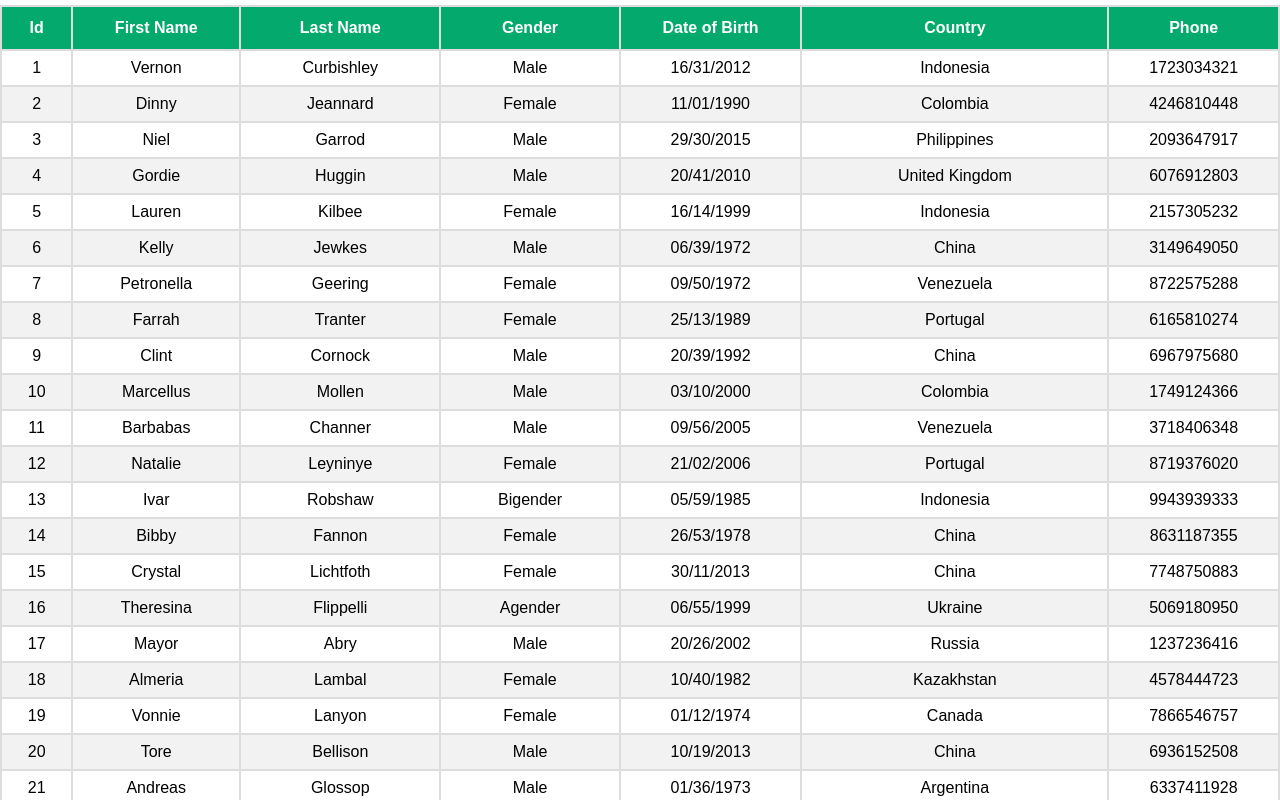
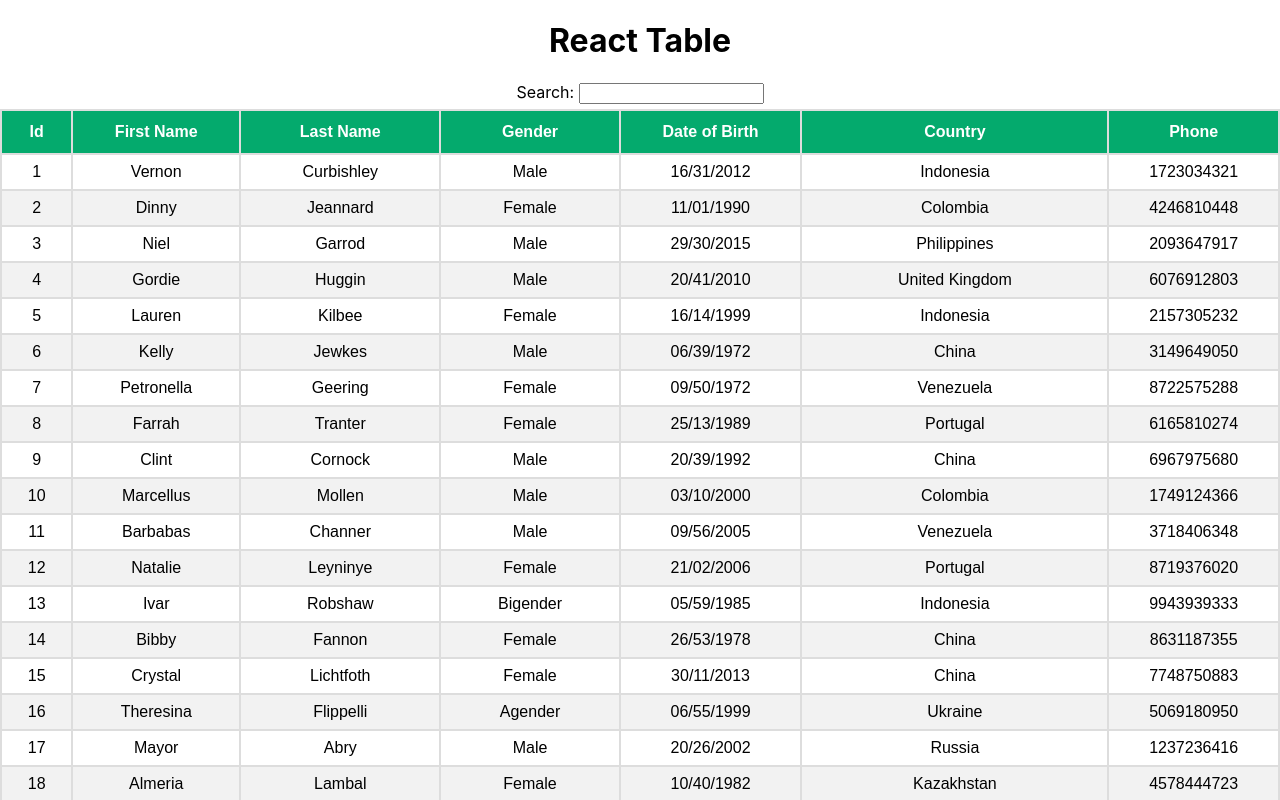
Before and after one commit to Sandiego17/react-table-demo, a React (Create React App) app: page / in a window 1280 px wide. Shown: the top 800 px of the page. Built offline with nearby package versions, Linux system fonts and the light colour scheme.

Commit message:
feat: GlobalFilter function imported and used in table

```diff
--- a/src/components/BasicTable.js
+++ b/src/components/BasicTable.js
@@ -1,8 +1,9 @@
-import { useSortBy, useTable } from 'react-table'
+import { useGlobalFilter, useSortBy, useTable } from 'react-table'
 import { COLUMNS } from './columns'
 import MOCK_DATA from './MOCK_DATA.json'
 import { useMemo } from 'react'
 import './BasicTable.css'
+import { GlobalFilter } from './GlobalFilter'
 
 export const BasicTable = () => {
   const columns = useMemo(() => COLUMNS, [])
@@ -11,7 +12,7 @@ export const BasicTable = () => {
   const tableInstance = useTable({
     columns,
     data
-  }, useSortBy)
+  }, useGlobalFilter, useSortBy)
 
   const {
     getTableProps,
@@ -19,10 +20,21 @@ export const BasicTable = () => {
     headerGroups,
     footerGroups,
     rows,
-    prepareRow
+    prepareRow,
+    state,
+    setGlobalFilter
   } = tableInstance
 
+  const { globalFilter } = state
+
   return (
+    <>
+      <div>
+        <h1>React Table</h1>
+      </div>
+
+      <GlobalFilter filter={globalFilter} setFilter={setGlobalFilter} />
+
       <table {...getTableProps()}>
         <thead>
           {headerGroups.map((headerGroup) => (
@@ -60,5 +72,6 @@ export const BasicTable = () => {
           ))}
         </tfoot>
       </table>
+    </>
   )
 }
```
Lines whose indentation alone changed are shown as unchanged.
